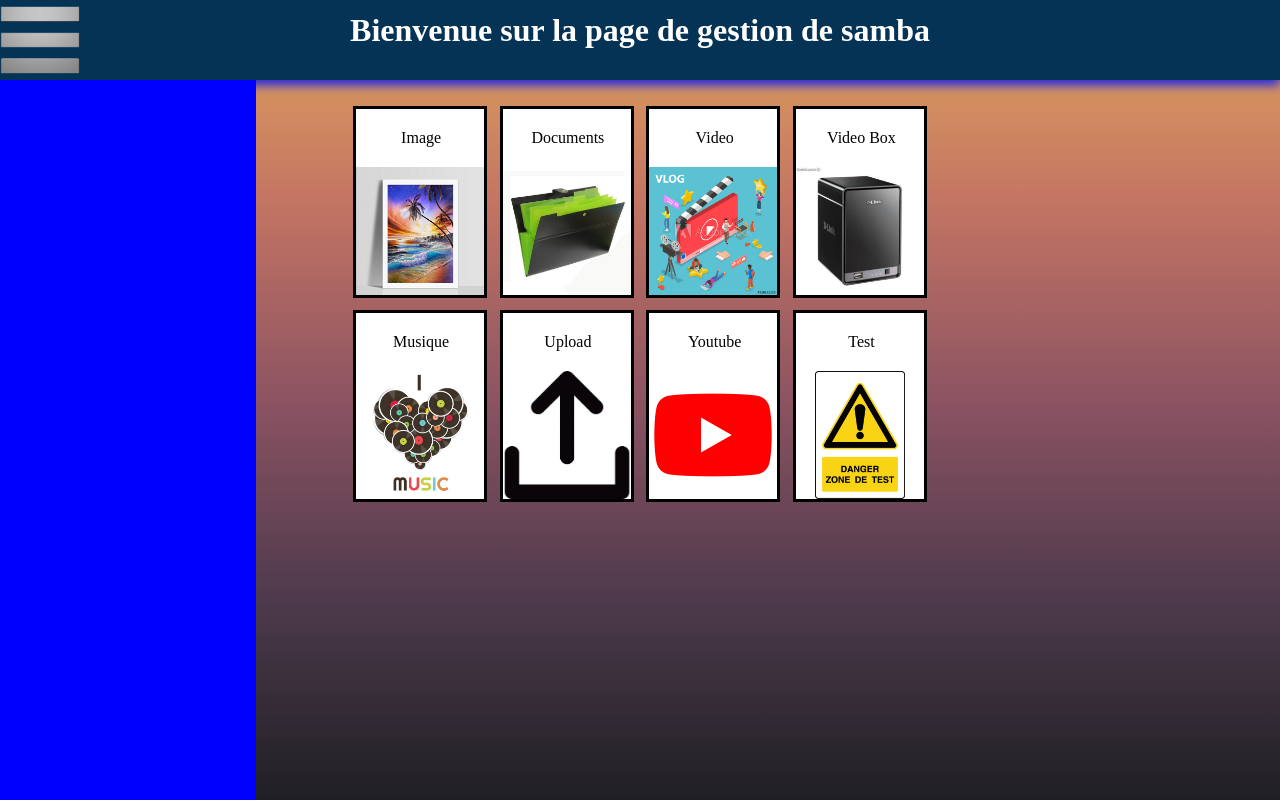
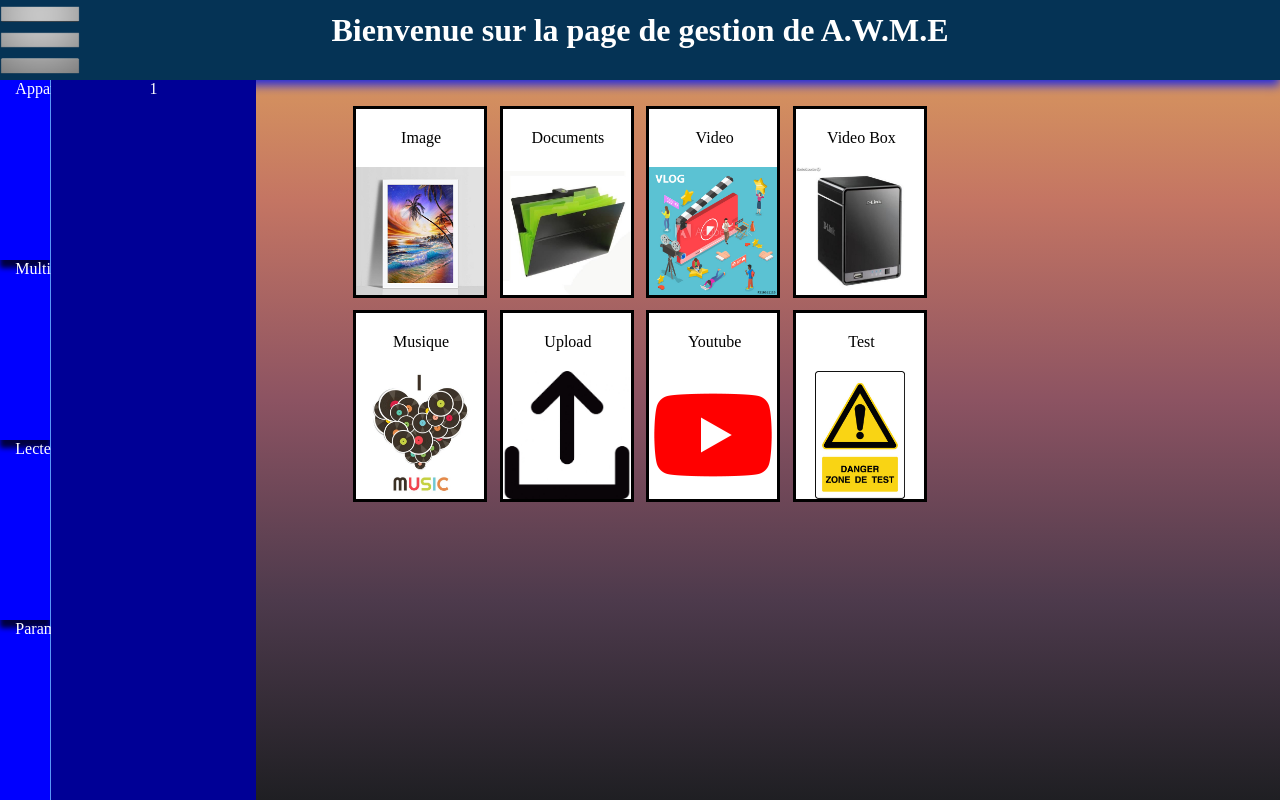
Before and after one commit to Nathan-Al/A.W.M.E, a PHP site: page / in a window 1280 px wide. Run offline with PHP 8.4, Linux system fonts and the light colour scheme.

Commit message:
07/08/2020
Index parametre Menu

```diff
--- a/Css/Menu.css
+++ b/Css/Menu.css
@@ -95,9 +95,11 @@ a:hover {
     padding: 0%;
     background-color: blue;
     position: absolute;
-    right: 100%;
+    /*right: 100%;*/
+    right: 80%;
     top: 10%;
     transition-duration: 1.5s;
+    display: flex;
 }
 
 .menu-param-actif {
@@ -113,11 +115,51 @@ a:hover {
     transition-duration: 0.5s;
 }
 
-.menu-multimedia {}
+.conteneur-para-onglet {
+    /*border: 1px solid white;*/
+    height: 100%;
+    width: 20%;
+    color: white;
+    display: flex;
+    flex-direction: column;
+    justify-content: center;
+}
 
-.conteneur-para-contenue {}
+.para-nav {
+    border-right: 1px solid rgb(88, 152, 248);
+    -webkit-box-shadow: 0px 8px 5px 0px rgba(0, 0, 0, 0.75);
+    -moz-box-shadow: 0px 8px 5px 0px rgba(0, 0, 0, 0.75);
+    box-shadow: 0px 8px 5px 0px rgba(0, 0, 0, 0.75);
+    width: auto;
+    height: auto;
+    text-orientation: mixed;
+    writing-mode: sideways-lr;
+    text-align: center;
+    display: block;
+    flex: 1;
+    padding-left: 30%;
+}
 
-.conteneur-para-onglet {}
+.para-nav:hover {
+    border-right: 0px;
+    background-color: #000096;
+}
+
+.conteneur-para-contenue {
+    /*border: 1px solid rgb(8, 182, 66);*/
+    height: 100%;
+    width: 80%;
+}
+
+.menu-multimedia {
+    background-color: #000096;
+    width: 80%;
+    height: 100%;
+    display: block;
+    text-align: center;
+    color: white;
+    position: absolute;
+}
 
 .Nav-Liens {
     width: 20%;
--- /dev/null
+++ b/Json/liens_multimedia.json
@@ -0,0 +1,17 @@
+{
+    "Image": [
+        "Multimedia/Image"
+    ],
+    "Document": [
+        "Multimedia/Document"
+    ],
+    "Video": [
+        "Multimedia/Video"
+    ],
+    "Musique": [
+        "Multimedia/Musique"
+    ],
+    "YouTube": [
+
+    ]
+}
--- a/Outil/lecteur-liens.php
+++ b/Outil/lecteur-liens.php
@@ -1,11 +1,11 @@
 <?php
 /* LIENS DOSSIER MULTIMEDIA *///-----------------------------------
-
-    $liensHomeDocuments = '/home/Samba/Documents/';
-    $liensHomeImage = '/home/Samba/Image/';
-    $liensHomeVideo = "/home/Samba/Video/";
-    $liensHomeMusique = "/home/Samba/Musique/";
-    $liensMediaSite = "../media-site/";
+$jsonMultimedia = json_decode(file_get_contents("Json/liens_multimedia.json"),true);
+$liensHomeDocuments = $jsonMultimedia["Document"];
+$liensHomeImage = $jsonMultimedia["Image"];
+$liensHomeVideo = $jsonMultimedia["Video"];
+$liensHomeMusique = $jsonMultimedia["Musique"];
+$liensMediaSite = "../media-site/";
 
 /* LIENS REQUIRE FICHIER // DOSSIER OUTIL *///----------------------------------
 
--- a/Scripts/index.js
+++ b/Scripts/index.js
@@ -67,6 +67,16 @@ for (p = 0; p < Menu_Ar.liens.length; p++) {
     document.getElementById("liens" + p).innerText = Menu_Ar.name_link[p];
 }
 
+let OngletParametre = document.querySelectorAll("#conteneur-para-onglet nav");
+let Parametre = document.querySelectorAll("#conteneur-para-contenue > div");
+
+OngletParametre.forEach(function(item, dix) {
+    item.addEventListener('click', function(e) {
+        item.style.zIndex = "2";
+        console.log(item, " ", dix)
+    })
+});
+
 /*
 parameter_Div.addEventListener('click', function(e) {
     console.log("Cliquer ");
--- a/Vue/affichage-index.php
+++ b/Vue/affichage-index.php
@@ -19,27 +19,30 @@
             <img src="media-site/menu.png" style="width: auto; height: 100%;" />
         </div>
         <div style="width: 90%; height: auto; text-align: center;">
-            <h1> Bienvenue sur la page de gestion de samba </h1>
+            <h1> Bienvenue sur la page de gestion de A.W.M.E </h1>
         </div>
     </header>
 
     <div id="conteneur">
         <div id="Parametre-Menu" class="menu-param-inactif">
-            <div id="conteneur-para-onglet">
-
+            <div id="conteneur-para-onglet" class="conteneur-para-onglet">
+                <nav id="para-nav" class="para-nav">Apparence</nav>
+                <nav id="para-nav" class="para-nav">Multimédia</nav>
+                <nav id="para-nav" class="para-nav">Lecteur</nav>
+                <nav id="para-nav" class="para-nav">Paramètres</nav>
             </div>
-            <div id="conteneur-para-contenue">
-                <div id="apparence-tools" class="menu-multimedia">
-
+            <div id="conteneur-para-contenue" class="conteneur-para-contenue">
+                <div id="apparence-tools" class="menu-multimedia" style="z-index : 2;">
+                    1
                 </div>
-                <div id="multimedia-tools" class="menu-multimedia">
-
+                <div id="multimedia-tools" class="menu-multimedia" style="z-index : 1;">
+                    2
                 </div>
-                <div id="playMedia-tools" class="menu-multimedia">
-
+                <div id="playMedia-tools" class="menu-multimedia" style="z-index : 1;">
+                    3
                 </div>
-                <div id="info-tools" class="menu-multimedia">
-
+                <div id="info-tools" class="menu-multimedia" style="z-index : 1;">
+                    4
                 </div>
             </div>
         </div>
```
Also changed, not shown: Test/test.php (+18 -2 lines).
